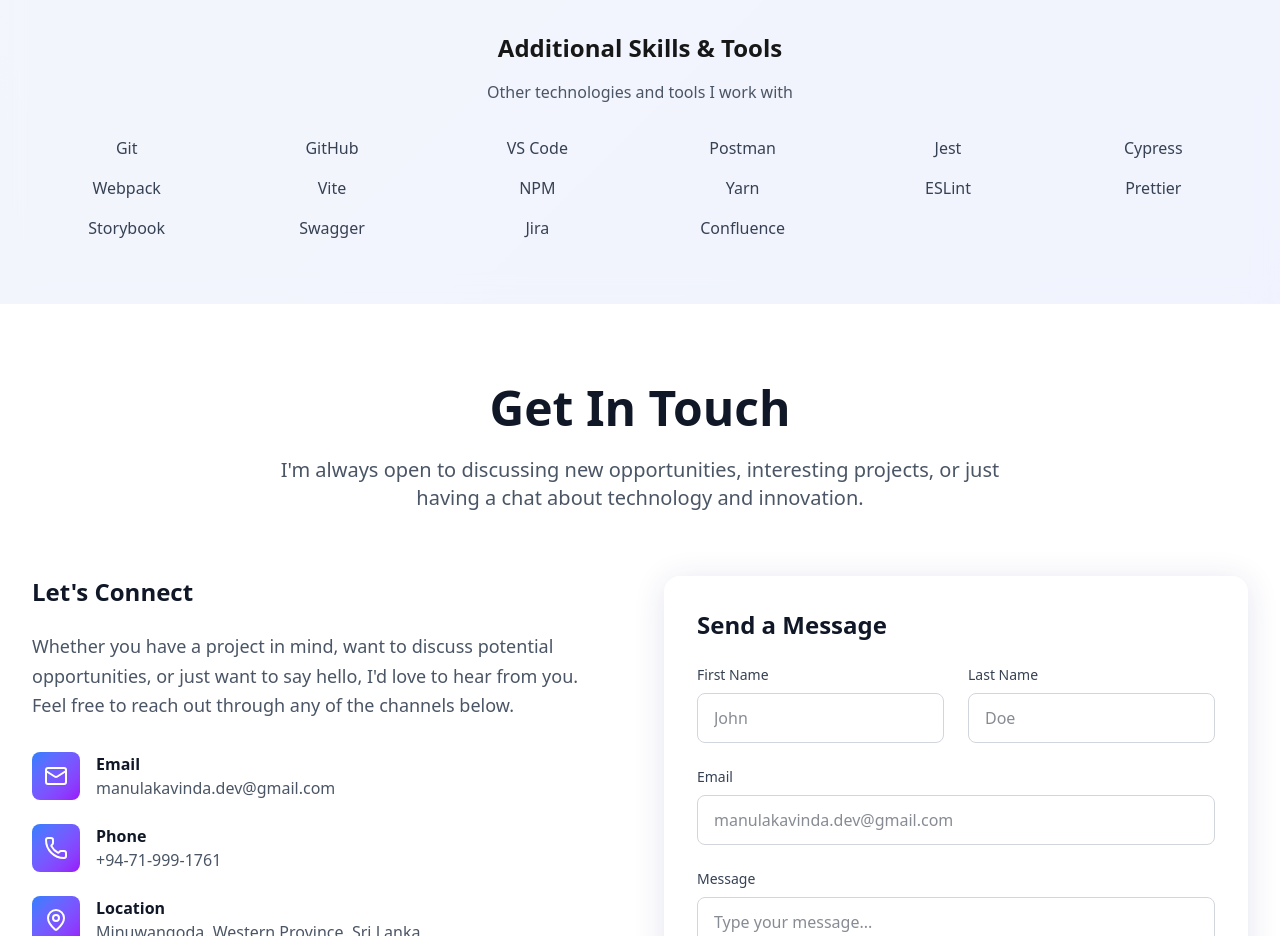
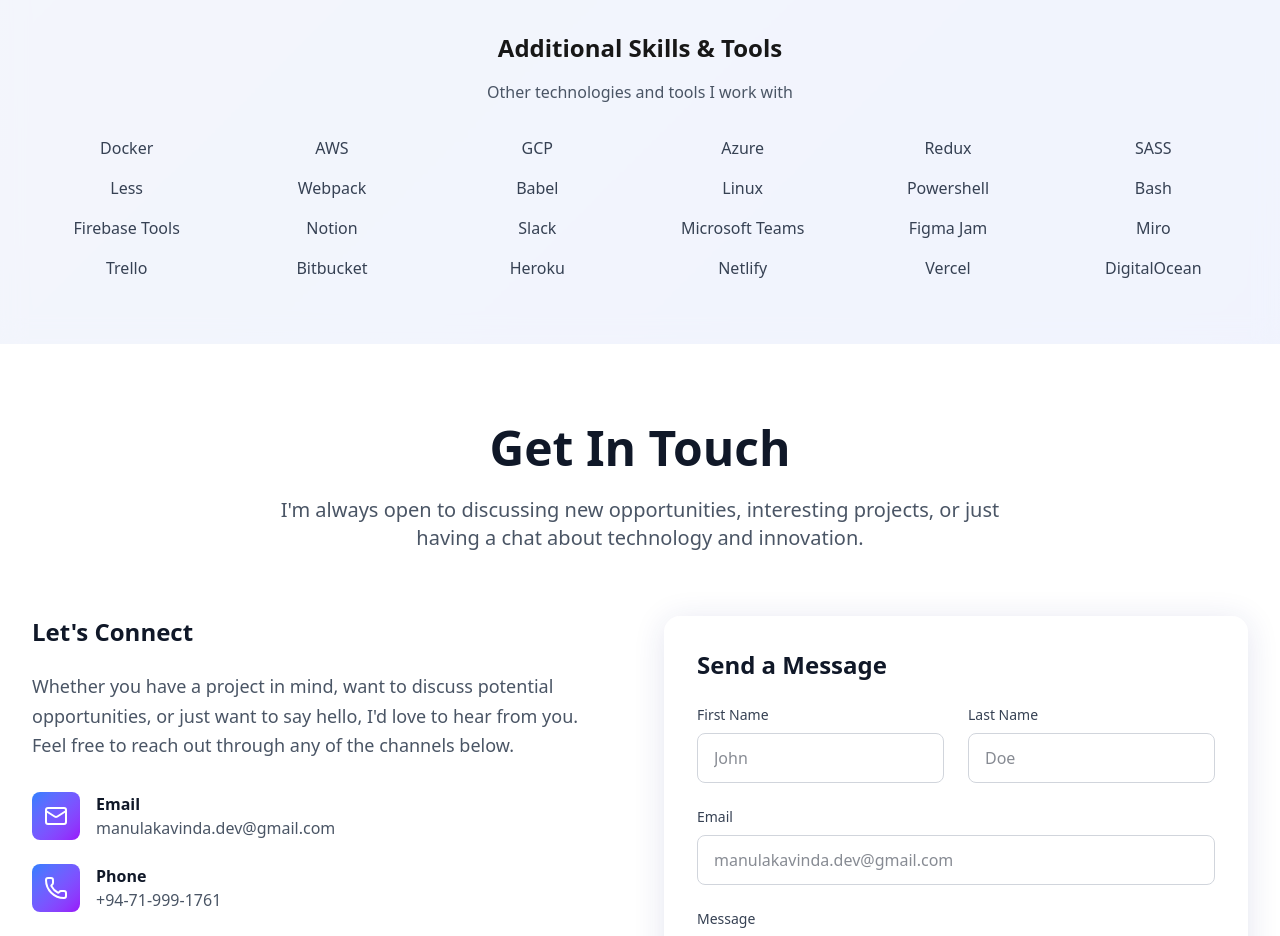
Before and after one commit to ManulaK/portfolio, a Next.js app: page / in a window 1280 px wide. Shown: the part 7200-8136 px from the top of the page. Built offline with nearby package versions, Linux system fonts and the light colour scheme.

Commit message:
Update SkillsSection: replace outdated skills with modern tools and frameworks for improved relevance and representation.

```diff
--- a/src/components/skills-section.tsx
+++ b/src/components/skills-section.tsx
@@ -271,22 +271,30 @@
 					</div>
 					<div className="grid grid-cols-2 md:grid-cols-4 lg:grid-cols-6 gap-4">
 						{[
-							'Git',
-							'GitHub',
-							'VS Code',
-							'Postman',
-							'Jest',
-							'Cypress',
+							'Docker',
+							'AWS',
+							'GCP',
+							'Azure',
+							'Redux',
+							'SASS',
+							'Less',
 							'Webpack',
-							'Vite',
-							'NPM',
-							'Yarn',
-							'ESLint',
-							'Prettier',
-							'Storybook',
-							'Swagger',
-							'Jira',
-							'Confluence',
+							'Babel',
+							'Linux',
+							'Powershell',
+							'Bash',
+							'Firebase Tools',
+							'Notion',
+							'Slack',
+							'Microsoft Teams',
+							'Figma Jam',
+							'Miro',
+							'Trello',
+							'Bitbucket',
+							'Heroku',
+							'Netlify',
+							'Vercel',
+							'DigitalOcean',
 						].map((tool, idx) => (
 							<motion.div
 								key={tool}
```
